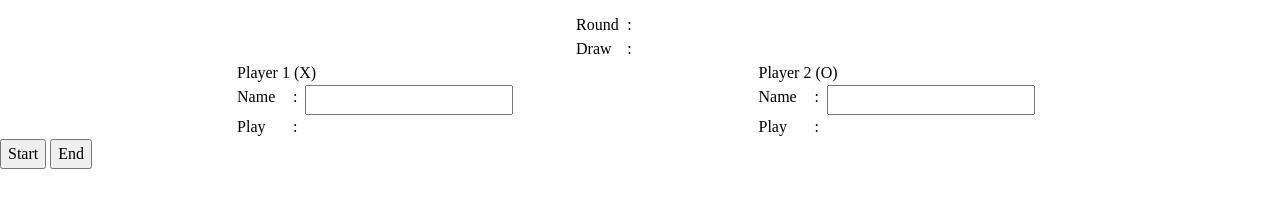
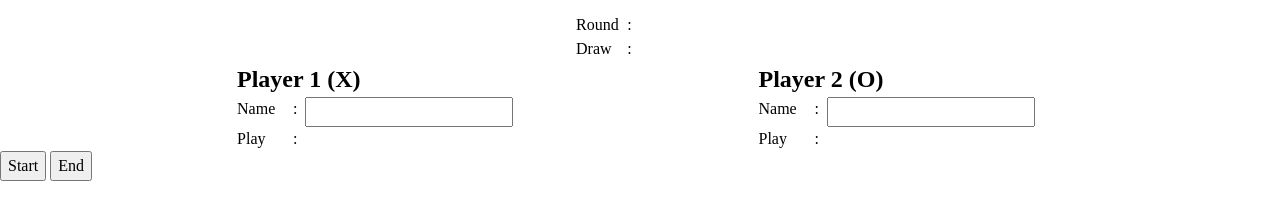
Before and after one commit to nicol4us/tic-tac-toe, a plain HTML site: page index.html in a window 1280 px wide. Shown: the part 67-286 px from the top of the page. Drawn offline with Linux system fonts and the light colour scheme.

Commit message:
Change tag title of player using h2 heading

```diff
--- a/index.html
+++ b/index.html
@@ -23,7 +23,7 @@
         </div>
         <div class="player-container">
             <div class="player-one-container">
-                <div>Player 1 (X)</div>
+                <h2>Player 1 (X)</h2>
                 <div class="player-section">
                     <div class="name">Name</div>
                     <div>:</div>
@@ -39,7 +39,7 @@
             </div>
 
             <div class="player-two-container">
-                <div>Player 2 (O)</div>
+                <h2>Player 2 (O)</h2>
                 <div class="player-section">
                     <div class="name">Name</div>
                     <div>:</div>
```
